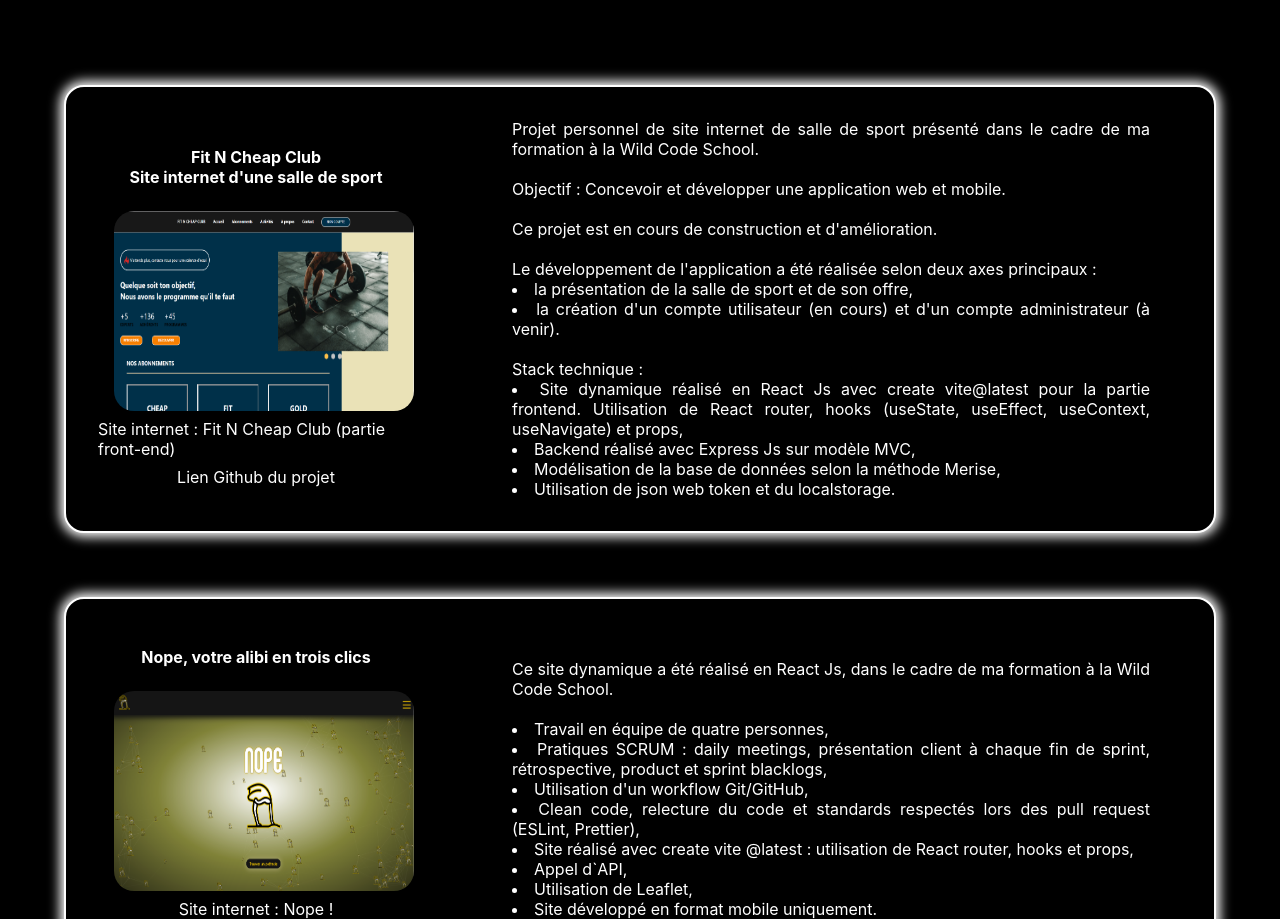
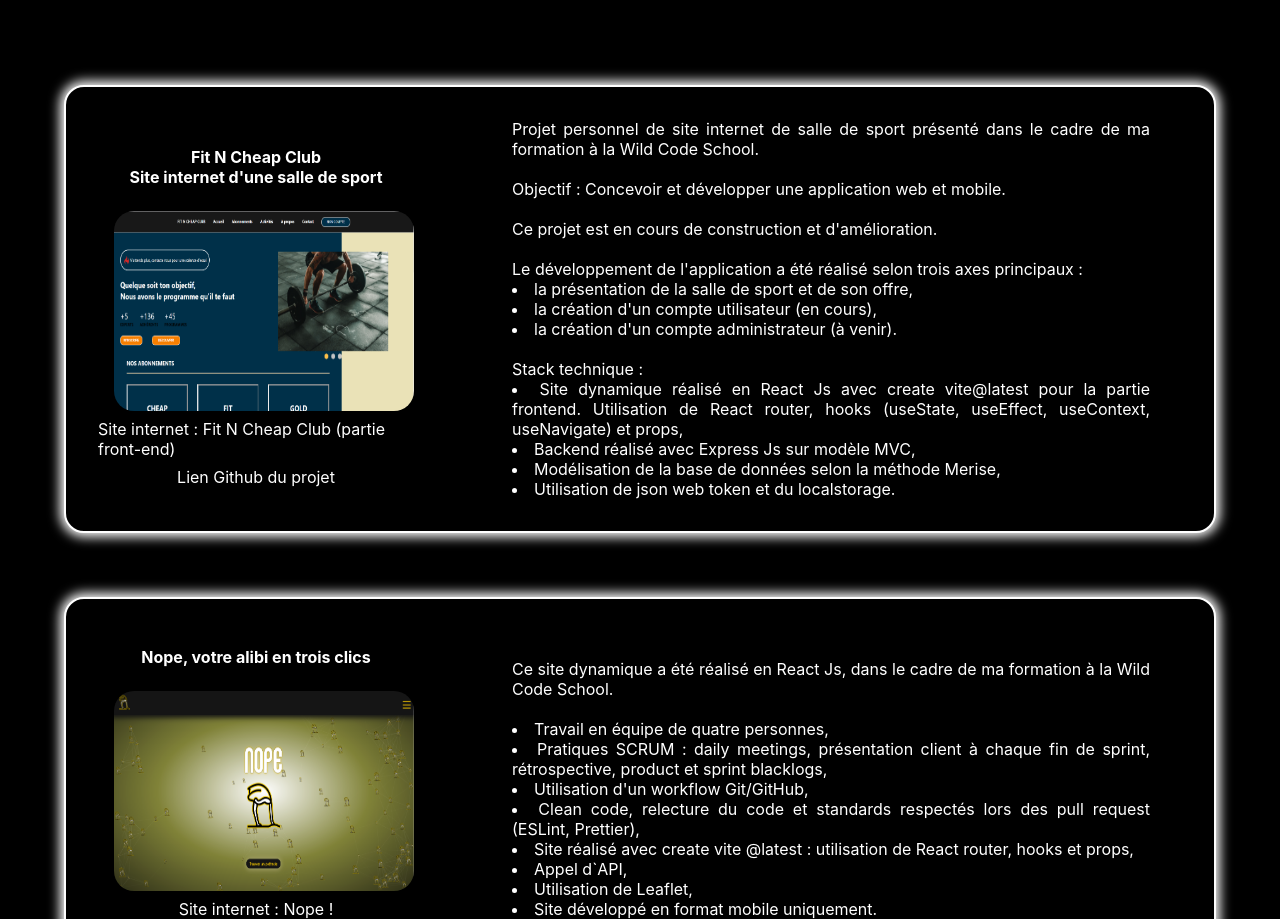
Before and after one commit to ChristelDeveza/Portfolio-first, a React (Vite) app: page / in a window 1280 px wide. Shown: the part 1365-2284 px from the top of the page. Built offline with nearby package versions, Linux system fonts and the light colour scheme.

Commit message:
corrections

```diff
--- a/src/Components/Projects.jsx
+++ b/src/Components/Projects.jsx
@@ -131,13 +131,11 @@ function Projects() {
       Ce projet est en cours de construction et d'amélioration.
       <br />
       <br />
-      Le développement de l'application a été réalisée selon deux axes
+      Le développement de l'application a été réalisé selon trois axes
       principaux :{' '}
       <li>la présentation de la salle de sport et de son offre,</li>{' '}
-      <li>
-        la création d'un compte utilisateur (en cours) et d'un compte
-        administrateur (à venir).
-      </li>
+      <li>la création d'un compte utilisateur (en cours),</li>
+      <li>la création d'un compte administrateur (à venir).</li>
       <br />
       Stack technique :
       <li>
```
